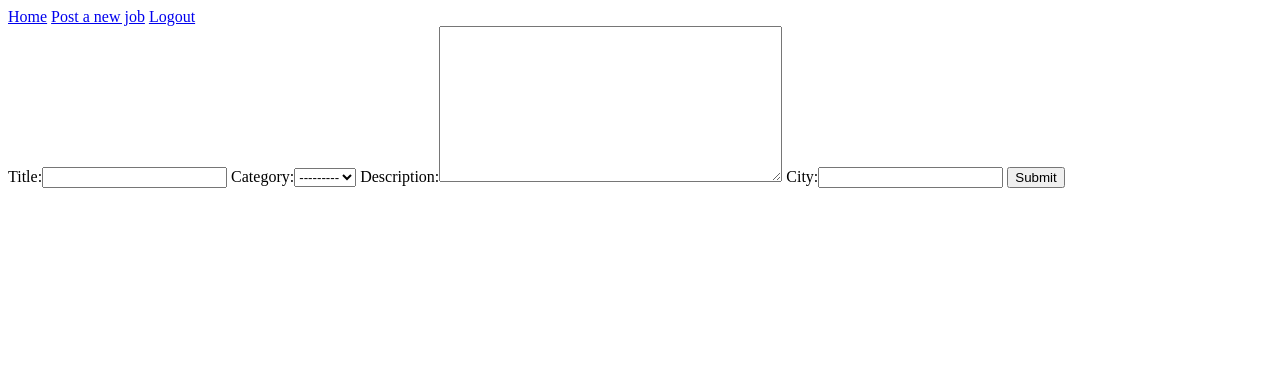
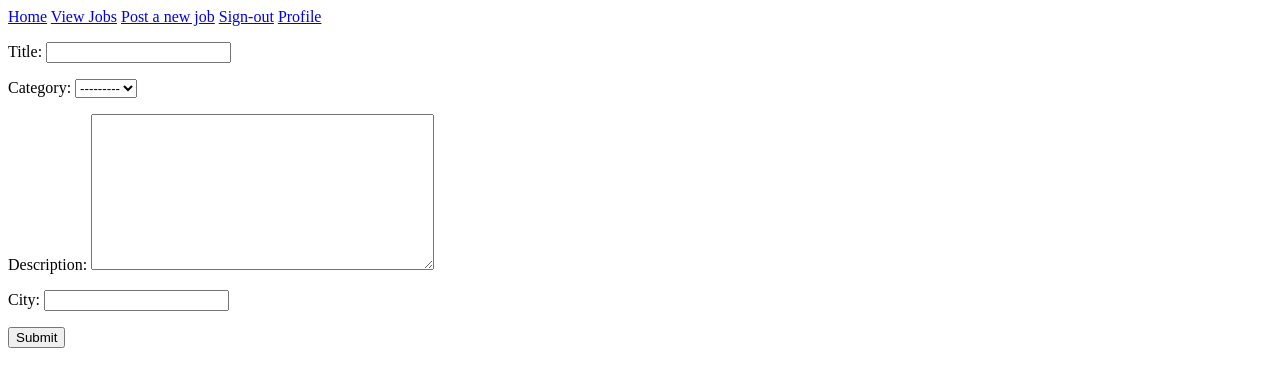
Before and after one commit to lozanov95/job_posting, a Django app: page /create/ in a window 1280 px wide. Shown: the top 387 px of the page. Run offline with Django 3.2, Linux system fonts and the light colour scheme; the visitor is signed in with stand-in values (Sample User, id 1); data that the repository does not hold is empty.

Commit message:
minor refactors of the html templates

```diff
--- a/templates/index.html
+++ b/templates/index.html
@@ -2,4 +2,5 @@
 
 {% block content %}
     <h1>Welcome to the job post site.</h1>
+    <p>If you want to submit a new job posting, you will have to sign-in first.</p>
 {% endblock %}
--- a/templates/jobs/create_job.html
+++ b/templates/jobs/create_job.html
@@ -3,7 +3,7 @@
 {% block content %}
     <form action="{% url 'job create' %}" method="post">
         {% csrf_token %}
-        {{ form }}
+        {{ form.as_p }}
         <button>Submit</button>
     </form>
 {% endblock %}
--- a/templates/jobs/jobs_details.html
+++ b/templates/jobs/jobs_details.html
@@ -6,6 +6,9 @@
     <div>
         {{ object.description }}
     </div>
+    <div>
+        {{ object.city }}
+    </div>
     {% if object.posted_by == request.user %}
         <a href="{% url 'job delete' object.id %}">Delete</a>
     {% endif %}
--- a/templates/shared/base.html
+++ b/templates/shared/base.html
@@ -2,19 +2,20 @@
 <html lang="en">
 <head>
     <meta charset="UTF-8">
-    <title>Title</title>
+    <title>JobPosting App! {% block title %}{% endblock %}</title>
 </head>
 <body>
 <nav>
-    <a href="{% url 'job list' %}">Home</a>
+    <a href="{% url 'index' %}">Home</a>
+    <a href="{% url 'job list' %}">View Jobs</a>
     {% if user.is_authenticated %}
         <a href="{% url 'job create' %}">Post a new job</a>
-        <a href="{% url 'sign out' %}">Logout</a>
+        <a href="{% url 'sign out' %}">Sign-out</a>
+        <a href="{% url 'profile details' %}">Profile</a>
     {% else %}
-        <a href="{% url 'sign up' %}">Register</a>
-        <a href="{% url 'sign in' %}">Login</a>
+        <a href="{% url 'sign up' %}">Sign-up</a>
+        <a href="{% url 'sign in' %}">Sign-in</a>
     {% endif %}
-
 </nav>
 {% block content %}
 {% endblock %}
```
